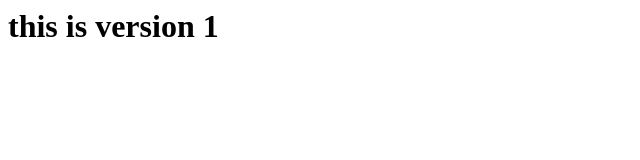
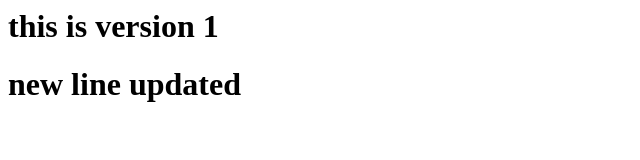
Before and after one commit to akshay-005/safeparking, a plain HTML site: page index.html in a window 1280 px wide. Shown: the whole page, without its empty margins (0-640 px from the left). Drawn offline with Linux system fonts and the light colour scheme.

Commit message:
new line added

```diff
--- a/index.html
+++ b/index.html
@@ -1 +1,2 @@
 <h1> this is version 1 </h1>
+<h1>new line updated </h1>
```
